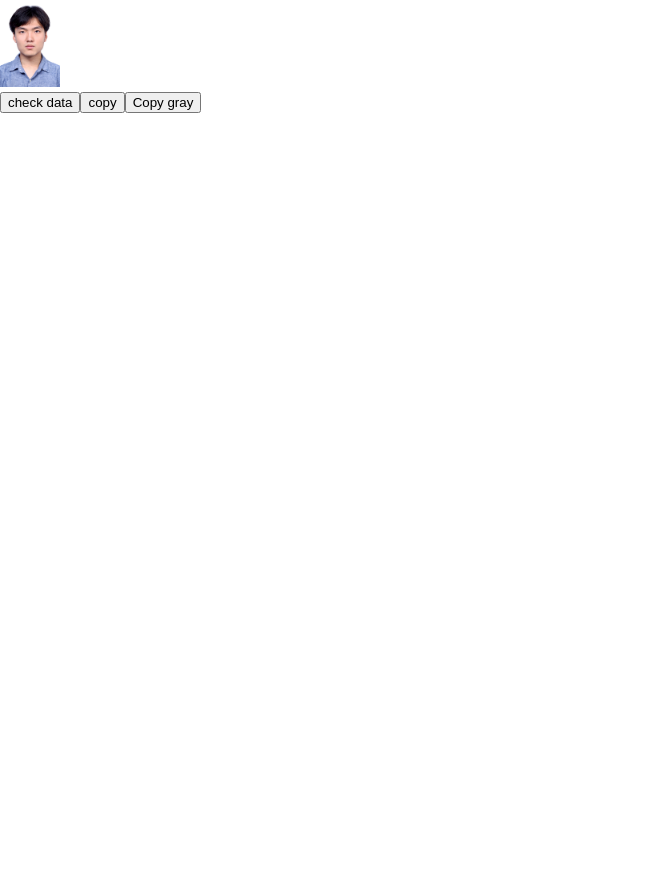
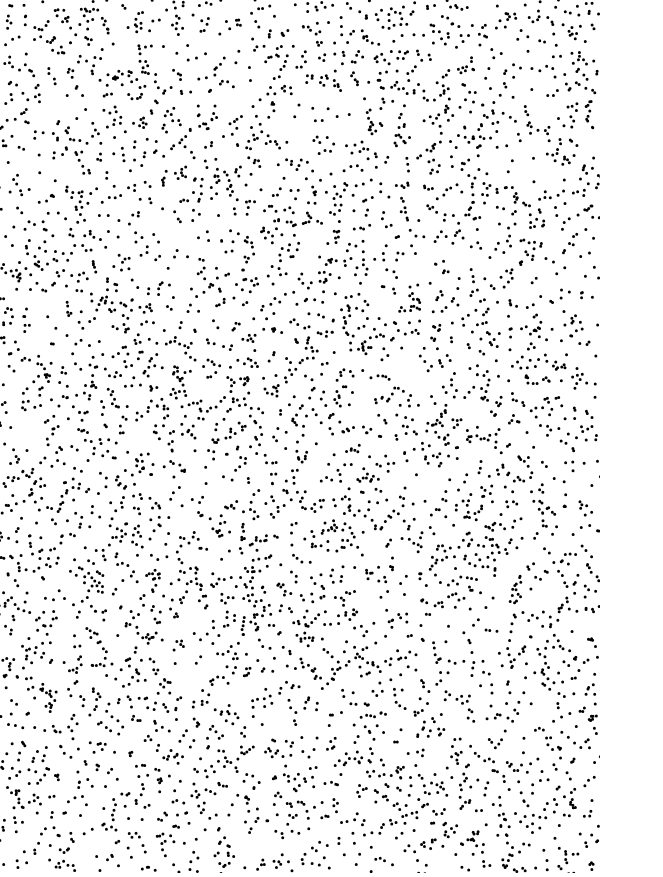
Before and after one commit to LM233/VoronoiRender, a React (Create React App) app: page / in a window 1280 px wide. Shown: the whole page, without its empty margins (0-663 px from the left). Before the commit the page ends 800 px from the top, so only its background shows below. Built offline with nearby package versions, Linux system fonts and the light colour scheme.

Commit message:
feat: 代码结构基本完成，但没有运行成功

```diff
--- a/package.json
+++ b/package.json
@@ -6,9 +6,11 @@
     "@testing-library/jest-dom": "^5.11.4",
     "@testing-library/react": "^11.1.0",
     "@testing-library/user-event": "^12.1.10",
+    "d3-delaunay": "^5.3.0",
     "react": "^17.0.2",
     "react-dom": "^17.0.2",
     "react-scripts": "4.0.3",
+    "typescript": "^4.2.4",
     "web-vitals": "^1.0.1"
   },
   "scripts": {
--- /dev/null
+++ b/src/Trial.js
@@ -0,0 +1,110 @@
+import { useEffect, useState } from "react";
+import { Delaunay } from "d3-delaunay";
+import profile from "./profile.png";
+
+const voronoi = (img, setConfigs) => {
+  //通过canvas来处理图像,生成imgData
+  const canvas = document.createElement("CANVAS");
+  const width = img.width;
+  const height = img.height;
+  canvas.height = height;
+  canvas.width = width;
+  const ctx = canvas.getContext("2d");
+  ctx.drawImage(img, 0, 0, width, height);
+  const imgData = ctx.getImageData(0, 0, width, height);
+
+  //生成每个像素点的灰度值，留作之后加权用
+  const length = imgData.data.length;
+  const size = height * width;
+  const pointWeight = new Array(size);
+  for (let i = 0, j = 0; i < length; i += 4, j++) {
+    const gray = Math.floor(
+      imgData.data[i] * 0.3 +
+        imgData.data[i + 1] * 0.59 +
+        imgData.data[i + 2] * 0.11
+    );
+    pointWeight[j] = gray;
+  }
+
+  //随机生成采样模拟点
+  const points = new Array(size * 2);
+  const centroid = new Array(size * 2).fill(0);
+  const weight = new Array(size).fill(0);
+  for (let i = 0; i < size; i++) {
+    for (let j = 0; j < 30; j++) {
+      const x = (points[i * 2] = Math.floor(Math.random() * width));
+      const y = (points[i * 2 + 1] = Math.floor(Math.random() * height));
+      if (Math.random() < pointWeight[y * width + x]) break;
+    }
+  }
+
+  const delaunay = new Delaunay(points);
+  const voronoi = delaunay.voronoi([0, 0, width, height]);
+
+  for (let k = 0; k < 5; k++) {
+    centroid.fill(0);
+    weight.fill(0);
+    //计算每个cell的加权重心
+    for (let y = 0, i = 0; y < height; y++) {
+      for (let x = 0; x < width; x++) {
+        const w = pointWeight[y * width + x];
+        i = delaunay.find(x + 0.5, y + 0.5, i);
+        weight[i] += w;
+        centroid[i * 2] += w * (x + 0.5);
+        centroid[i * 2 + 1] += w * (y + 0.5);
+      }
+    }
+    //按照加权中心对采样模拟点坐标进行移动
+    const w = Math.pow(k + 1, -0.8) * 10;
+    for (let i = 0; i < size; ++i) {
+      const x0 = points[i * 2],
+        y0 = points[i * 2 + 1];
+      const x1 = weight[i] ? centroid[i * 2] / weight[i] : x0,
+        y1 = weight[i] ? centroid[i * 2 + 1] / weight[i] : y0;
+      points[i * 2] = x0 + (x1 - x0) * 1 + (Math.random() - 0.5) * w;
+      points[i * 2 + 1] = y0 + (y1 - y0) * 1 + (Math.random() - 0.5) * w;
+    }
+    setConfigs({ points, width, height, n: 100 });
+    console.log(points);
+    voronoi.update();
+  }
+  setConfigs({ points, width, height, n: 5000 });
+};
+//子组件，用来生成模拟点图像
+const RenderImage = (props) => {
+  const { points, width, height, n } = props.config;
+  useEffect(() => {
+    const canvas = document.getElementById("image");
+    canvas.height = height;
+    canvas.width = width;
+    const context = canvas.getContext("2d");
+    context.fillStyle = "#fff";
+    context.fillRect(0, 0, width, height);
+    context.beginPath();
+    for (let i = 0; i < n; i++) {
+      const x = points[i * 2],
+        y = points[i * 2 + 1];
+      context.moveTo(x + 1.5, y);
+      context.arc(x, y, 1.5, 0, 2 * Math.PI);
+    }
+    context.fillStyle = "#000";
+    context.fill();
+  }, [props]);
+  return <canvas id="image" />;
+};
+
+const Trial = () => {
+  const [configs, setConfigs] = useState({
+    points: [],
+    width: 0,
+    height: 0,
+    n: 0,
+  });
+  useEffect(() => {
+    const img = new Image();
+    img.src = profile;
+    img.onload = () => voronoi(img, setConfigs);
+  }, []);
+  return <RenderImage config={configs} />;
+};
+export default Trial;
--- a/src/index.js
+++ b/src/index.js
@@ -1,14 +1,14 @@
-import React from 'react';
-import ReactDOM from 'react-dom';
-import './index.css';
-import App from './App';
-import reportWebVitals from './reportWebVitals';
+import React from "react";
+import ReactDOM from "react-dom";
+import "./index.css";
+import Trial from "./Trial";
+import reportWebVitals from "./reportWebVitals";
 
 ReactDOM.render(
   <React.StrictMode>
-    <App />
+    <Trial />
   </React.StrictMode>,
-  document.getElementById('root')
+  document.getElementById("root")
 );
 
 // If you want to start measuring performance in your app, pass a function
```
Also changed, not shown: 1 other file (tests, documents, lock files or other folders).
